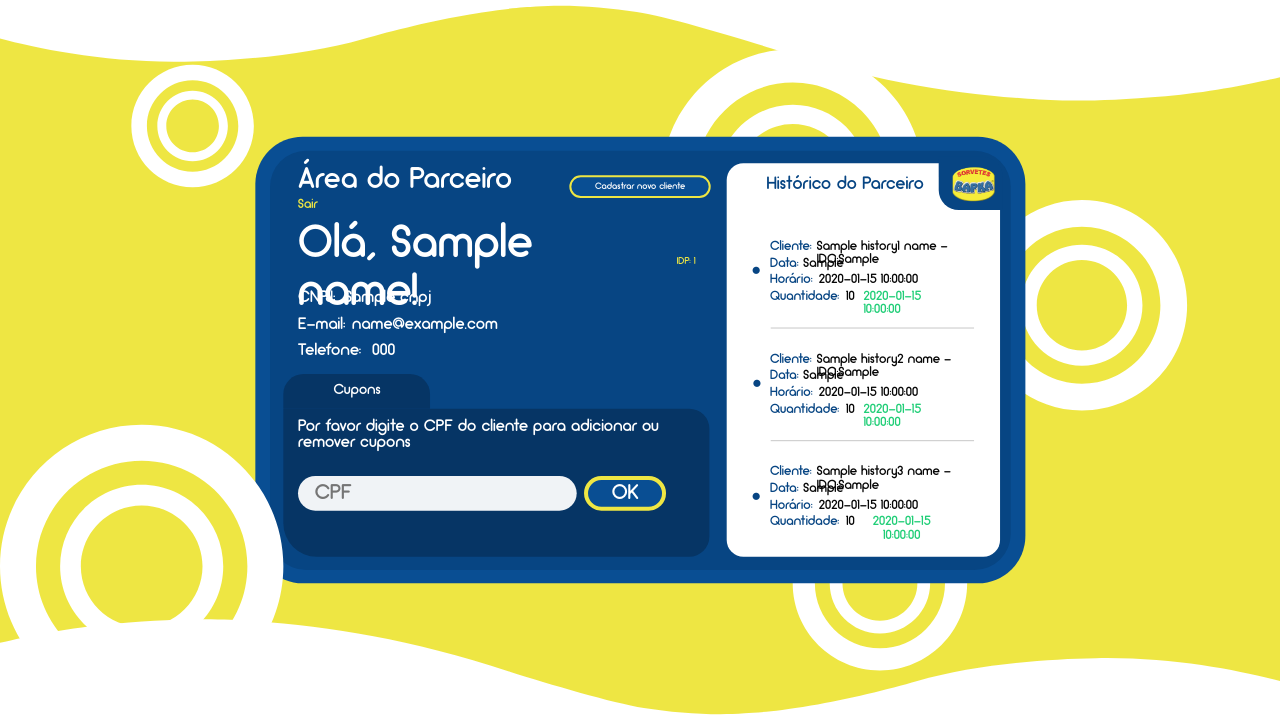
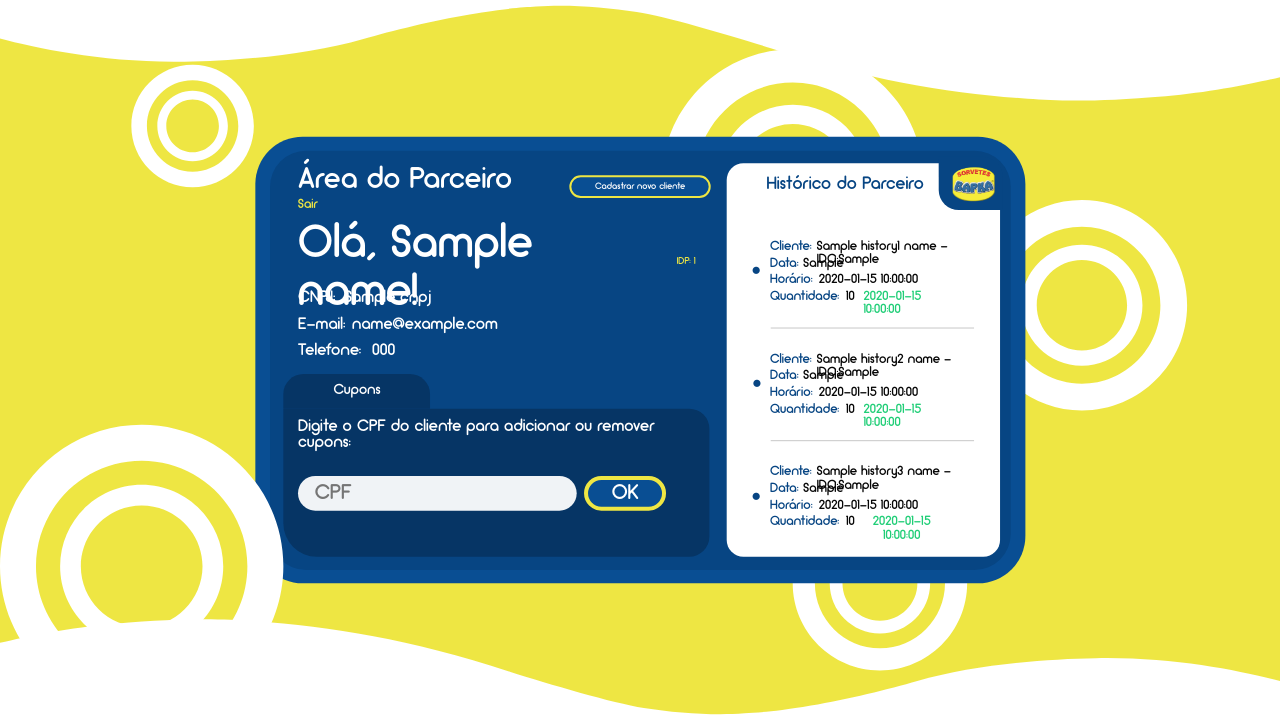
Before and after one commit to nandobfer/Cupons-Bapka-Python, a Flask app: template templates/parceiro_desktop.html in a window 1280 px wide. Shown: the top 719 px of the page. Run offline with Flask 2, Linux system fonts and the light colour scheme; the template is opened without the code that fills it: most values are stand-ins (such as "Sample title", 1, 10 or a date in 2020).

Commit message:
text changed

```diff
--- a/templates/parceiro_cliente_desktop.html
+++ b/templates/parceiro_cliente_desktop.html
@@ -296,7 +296,7 @@
 			</div>
 		</div>
 		<div id="Por_favor_digite_quantidade_de">
-			<span>Por favor digite quantidade de cupons que deseja adicionar ou remover</span>
+			<span>Por favor, digite a quantidade de cupons que deseja adicionar ou remover:</span>
 		</div>
 	</div>
 </div>
--- a/templates/parceiro_desktop.html
+++ b/templates/parceiro_desktop.html
@@ -242,7 +242,8 @@
 				</div>
 			</form>
 			<div id="Por_favor_digite_o_CPF_do_clie">
-				<span>Por favor digite o CPF do cliente para adicionar ou remover cupons</span>
+				<span>Digite o CPF do cliente para adicionar ou remover cupons:
+                </span>
 			</div>
 		</div>
 	</div>
```
